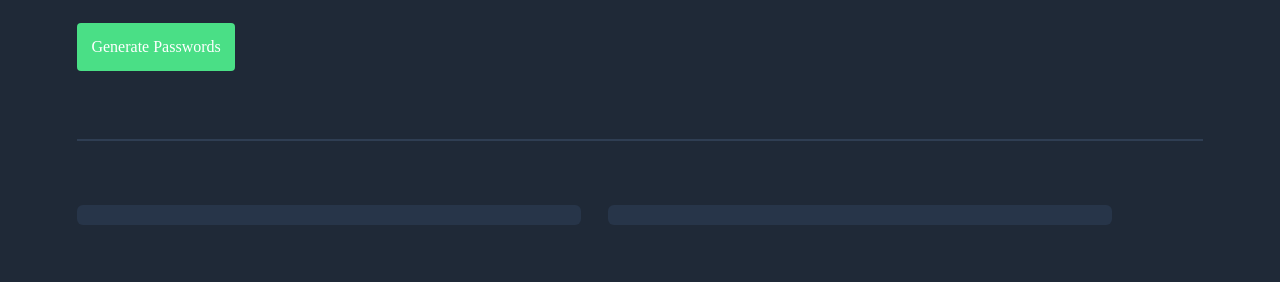
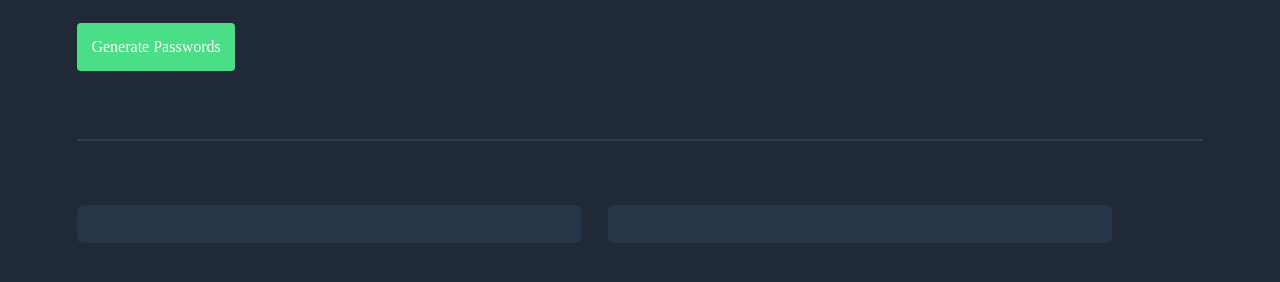
Before and after one commit to schengal4/random-password-generator, a plain HTML site: page index.html in a window 1280 px wide. Shown: the part 254-536 px from the top of the page. Drawn offline with nearby package versions, Linux system fonts and the light colour scheme.

Commit message:
Update index.html

```diff
--- a/index.html
+++ b/index.html
@@ -8,8 +8,8 @@
         <button id = "generate-passwords" onclick="generatePasswords()">Generate Passwords</button>
         <script src="index.js"></script>
         <hr />
-        <div class="output-field" id="word-1"></div>
-        <div class="output-field" id="word-2"></div>
+        <div class="output-field" id="word-1">&nbsp</div>
+        <div class="output-field" id="word-2">&nbsp</div>
     </body>
 
 </html>
```
